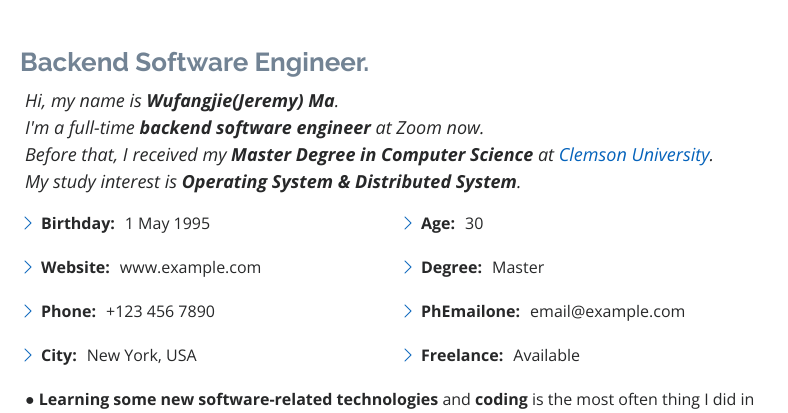
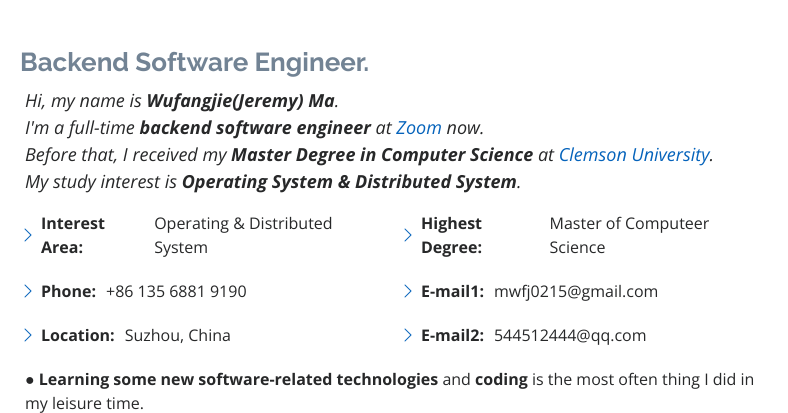
Before and after one commit to mwfj/mwfj.github.io, a plain HTML site: page index.html in a window 1280 px wide. Shown: the part 921-1334 px from the top of the page, 492-1280 px from the left. Drawn offline with nearby package versions, Linux system fonts and the light colour scheme.

Commit message:
complete about page

```diff
--- a/index.html
+++ b/index.html
@@ -93,25 +93,25 @@
             <h3>Backend Software Engineer.</h3>
             <p class="fst-italic">
               Hi, my name is <strong>Wufangjie(Jeremy) Ma</strong>. <br>
-              I'm a full-time <strong>backend software engineer</strong> at Zoom now. <br>
+              I'm a full-time <strong>backend software engineer</strong> at <a href="https://www.zoom.us/">Zoom</a> now. <br>
               Before that, I received my <strong>Master Degree in Computer Science</strong> at <a href="https://www.clemson.edu/">Clemson University</a>. <br>
               My study interest is <strong>Operating System & Distributed System</strong>.
             </p>
             <div class="row">
               <div class="col-lg-6">
                 <ul>
-                  <li><i class="bi bi-chevron-right"></i> <strong>Birthday:</strong> <span>1 May 1995</span></li>
-                  <li><i class="bi bi-chevron-right"></i> <strong>Website:</strong> <span>www.example.com</span></li>
-                  <li><i class="bi bi-chevron-right"></i> <strong>Phone:</strong> <span>+123 456 7890</span></li>
-                  <li><i class="bi bi-chevron-right"></i> <strong>City:</strong> <span>New York, USA</span></li>
+                  <li><i class="bi bi-chevron-right"></i> <strong>Interest Area:</strong> <span>Operating & Distributed System</span></li>
+                  <!-- <li><i class="bi bi-chevron-right"></i> <strong>Website:</strong> <span>www.example.com</span></li> -->
+                  <li><i class="bi bi-chevron-right"></i> <strong>Phone:</strong> <span>+86 135 6881 9190</span></li>
+                  <li><i class="bi bi-chevron-right"></i> <strong>Location:</strong> <span>Suzhou, China</span></li>
                 </ul>
               </div>
               <div class="col-lg-6">
                 <ul>
-                  <li><i class="bi bi-chevron-right"></i> <strong>Age:</strong> <span>30</span></li>
-                  <li><i class="bi bi-chevron-right"></i> <strong>Degree:</strong> <span>Master</span></li>
-                  <li><i class="bi bi-chevron-right"></i> <strong>PhEmailone:</strong> <span>email@example.com</span></li>
-                  <li><i class="bi bi-chevron-right"></i> <strong>Freelance:</strong> <span>Available</span></li>
+                  <!-- <li><i class="bi bi-chevron-right"></i> <strong>Age:</strong> <span>30</span></li> -->
+                  <li><i class="bi bi-chevron-right"></i> <strong>Highest Degree:</strong> <span>Master of Computeer Science</span></li>
+                  <li><i class="bi bi-chevron-right"></i> <strong>E-mail1:</strong> <span>mwfj0215@gmail.com</span></li>
+                  <li><i class="bi bi-chevron-right"></i> <strong>E-mail2:</strong> <span>544512444@qq.com</span></li>
                 </ul>
               </div>
             </div>
```
